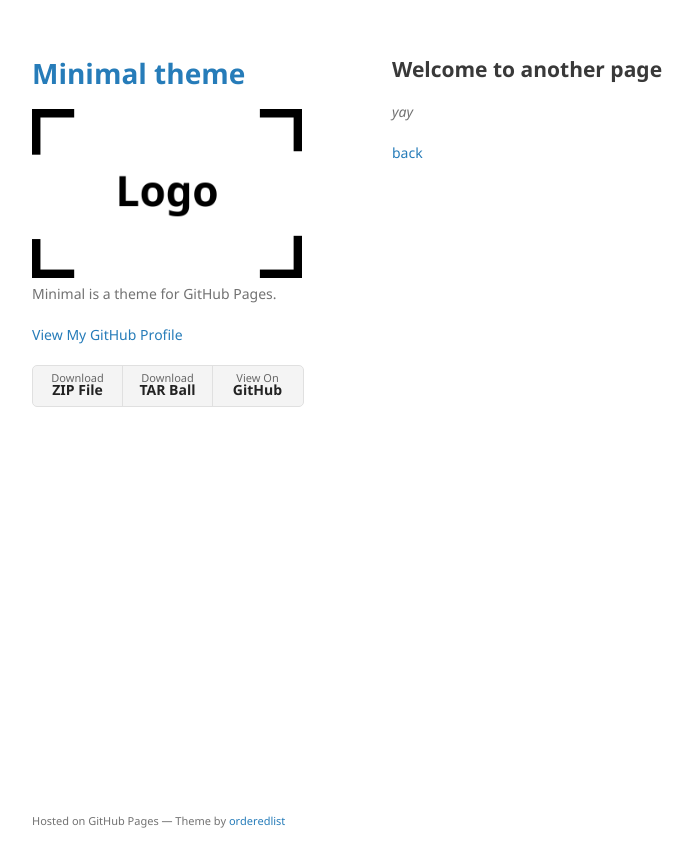
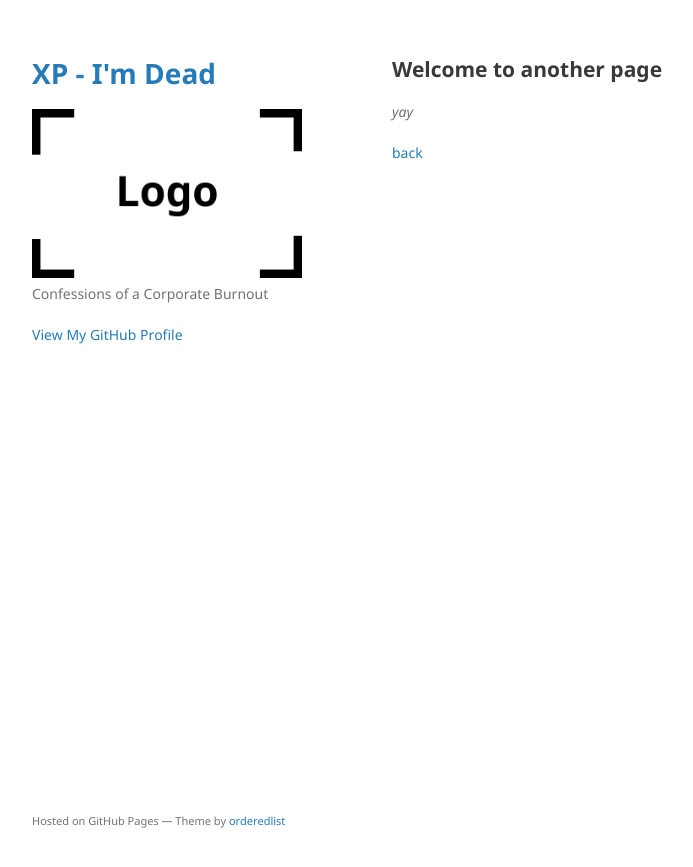
Before and after one commit to xpfeast/xpfeast.github.io, a Jekyll site: the page built from another-page.md, in a window 1280 px wide. Shown: the top 867 px of the page, without its empty margins (178-871 px from the left). Built offline with Jekyll 4.4.1, drawn with Linux system fonts in a browser that asks for light colours; our own code applies the rules of GitHub Pages for plain Markdown files.

Commit message:
Update _config.yml
Add title, description, remove downloads.

```diff
--- a/_config.yml
+++ b/_config.yml
@@ -1,6 +1,6 @@
-title: Minimal theme
+title: XP - I'm Dead
 logo: /assets/img/logo.png
-description: Minimal is a theme for GitHub Pages.
-show_downloads: true
+description: Confessions of a Corporate Burnout
+show_downloads: false
 google_analytics:
 theme: jekyll-theme-minimal
```
